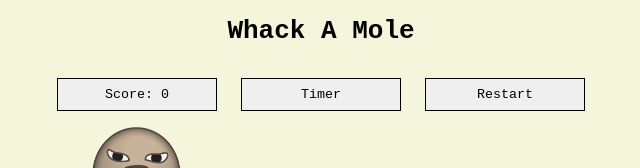
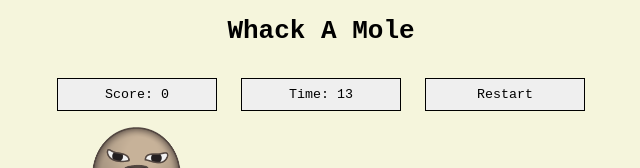
Before and after one commit to kaiwye/Unit3.WhackAMole, a React (Vite) app: page / in a window 1280 px wide. Both pictures are taken after a click on the button "Play". Shown: the top 168 px of the page, without its empty margins (319-959 px from the left). Built offline with nearby package versions, Linux system fonts and the light colour scheme.

Commit message:
timer added

```diff
--- a/src/App.jsx
+++ b/src/App.jsx
@@ -1,24 +1,15 @@
-import { useState } from "react";
 import Welcome from "./Components/Welcome/Welcome";
 import Game from "./Components/Game/Game";
 import { useGame } from "./Components/Game/GameScoreKeeper";
 
 export default function App() {
-  const [gameStart, setGameStart] = useState(false);
-  const { resetGame } = useGame();
-
-  const startGame = () => setGameStart(true);
-
-  const restartGame = () => {
-    resetGame();
-    setGameStart(false);
-  };
+  const { playing, startGame } = useGame();
 
   return (
     <>
       <h1>Whack A Mole</h1>
-      {!gameStart && <Welcome startGame={startGame} />}
-      {gameStart && <Game restartGame={restartGame} />}
+      {!playing && <Welcome startGame={startGame} />}
+      {playing && <Game />}
     </>
   );
 }
--- a/src/Components/Game/Game.jsx
+++ b/src/Components/Game/Game.jsx
@@ -1,15 +1,15 @@
 import { useGame } from "./GameScoreKeeper";
 import "./Game.css";
 
-export default function Game({ restartGame }) {
-  const { field, score, whackMole } = useGame();
+export default function Game() {
+  const { field, score, whackMole, time, resetGame } = useGame();
 
   return (
     <>
       <div className="scoreboard">
         <button>Score: {score}</button>
-        <button>Timer</button>
-        <button onClick={restartGame}>Restart</button>
+        <button>Time: {time}</button>
+        <button onClick={resetGame}>Restart</button>
       </div>
 
       <div className="field">
--- a/src/Components/Game/GameScoreKeeper.jsx
+++ b/src/Components/Game/GameScoreKeeper.jsx
@@ -1,14 +1,25 @@
-import { createContext, useState, useContext } from "react";
+import { createContext, useState, useContext, useEffect, useRef } from "react";
 
 const GameContext = createContext();
 
 const numHoles = 9;
+const timeLimit = 15;
 
 export default function GameProvider({ children }) {
   const [field, setField] = useState(makeField());
   const [score, setScore] = useState(0);
-  const [playing, setPlaying] = useState(true);
+  const [playing, setPlaying] = useState(false);
   const [highScores, setHighScores] = useState([]);
+  const [time, setTime] = useState(timeLimit);
+  const timer = useRef();
+
+  useEffect(() => {
+    if (time === 0) stopGame();
+  }, [time]);
+
+  useEffect(() => {
+    return () => clearInterval(timer.current);
+  }, []);
 
   function makeField(initialField = []) {
     const newField = Array(numHoles).fill(false);
@@ -21,9 +32,27 @@ export default function GameProvider({ children }) {
   }
 
   const whackMole = () => {
-    if (!playing) return;
-    setScore((s) => s + 1);
-    setField((initial) => makeField(initial));
+    setField(makeField(field));
+    setScore(score + 1);
+  };
+
+  const startGame = () => {
+    clearInterval(timer.current);
+    setScore(0);
+    setTime(timeLimit);
+    setField(makeField());
+    setPlaying(true);
+    timer.current = setInterval(() => setTime((time) => time - 1), 1000);
+  };
+
+  const stopGame = () => {
+    setHighScores((initial) => {
+      const newScore = [...initial, score].sort((a, b) => b - a).slice(0, 5);
+      return newScore;
+    });
+    setPlaying(false);
+    clearInterval(timer.current);
+    setTime(timeLimit);
   };
 
   const resetGame = () => {
@@ -31,9 +60,7 @@ export default function GameProvider({ children }) {
       const newScore = [...initial, score].sort((a, b) => b - a).slice(0, 5);
       return newScore;
     });
-    setScore(0);
-    setField(makeField());
-    setPlaying(true);
+    startGame();
   };
 
   return (
@@ -46,6 +73,9 @@ export default function GameProvider({ children }) {
         playing,
         setPlaying,
         highScores,
+        startGame,
+        stopGame,
+        time,
       }}
     >
       {children}
```
